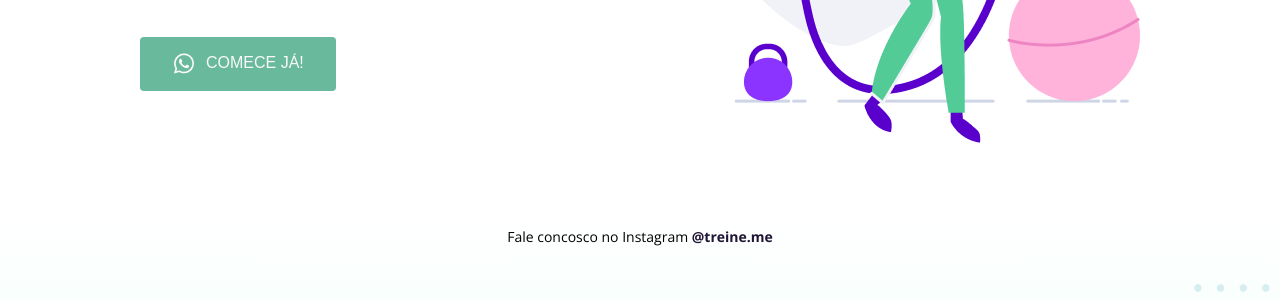
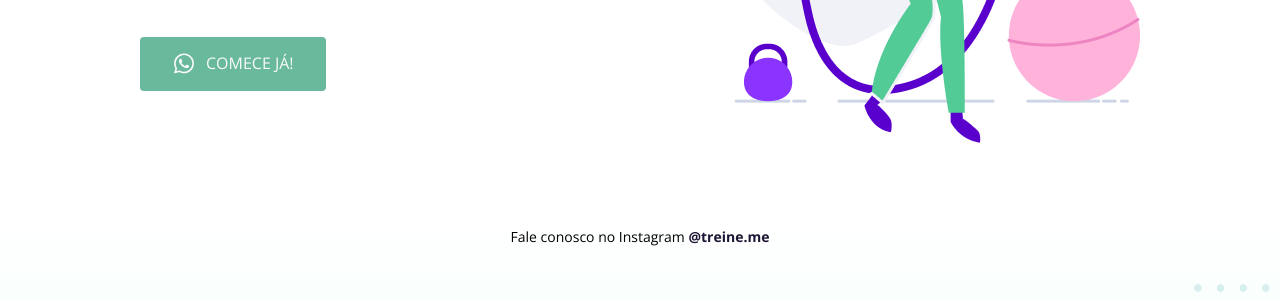
Before and after one commit to brennoEudes/explorer-project-02, a plain HTML site: page index.html in a window 1280 px wide. Shown: the part 438-739 px from the top of the page. Drawn offline with nearby package versions, Linux system fonts and the light colour scheme.

Commit message:
footer text adjust

```diff
--- a/index.html
+++ b/index.html
@@ -49,7 +49,7 @@
         />
       </main>
       <footer>
-        Fale concosco no Instagram
+        Fale conosco no Instagram
         <a href="https://www.instagram.com/" target="_blank">@treine.me</a>
       </footer>
     </div>
--- a/style.css
+++ b/style.css
@@ -96,6 +96,7 @@ button {
   text-transform: uppercase;
   font-size: 16px;
   color: #f9f9f9;
+  font-family: "Open Sans", sans-serif;
 
   background-color: #69b99d;
   border: none;
```
